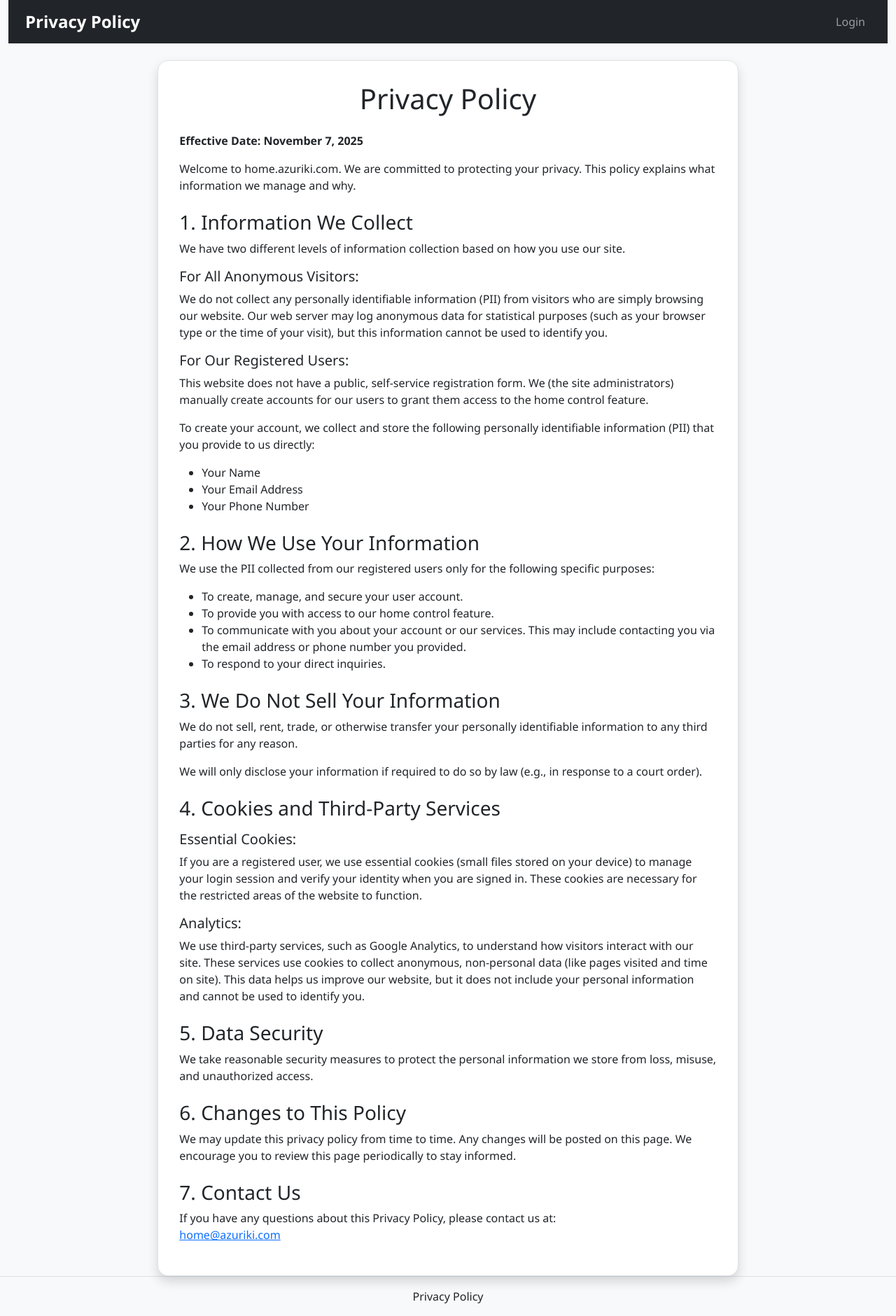
After one commit to ozeltser/garage, a Flask app: page /privacy-policy in a window 1280 px wide. The commit adds this page. Shown: the whole page at 70% size. Run offline with Flask 3, Linux system fonts and the light colour scheme; parts of the project's set-up code (start-up, migrations or seed data) failed here and were passed over; some libraries are stand-ins or nearby versions.

Commit message:
Add privacy policy page with footer link on all pages (#46)
* Initial plan

* Add privacy policy page and footer link

Co-authored-by: ozeltser <37007805+ozeltser@users.noreply.github.com>

---------

Co-authored-by: copilot-swe-agent[bot] <198982749+Copilot@users.noreply.github.com>
Co-authored-by: ozeltser <37007805+ozeltser@users.noreply.github.com>

```diff
--- a/app.py
+++ b/app.py
@@ -400,6 +400,11 @@ def admin_change_password(username):
 
     return render_template('change_password.html', user=user_data)
 
+@app.route('/privacy-policy')
+def privacy_policy():
+    """Display privacy policy page."""
+    return render_template('privacy_policy.html')
+
 if __name__ == '__main__':
     host = os.getenv('APP_HOST', '0.0.0.0')
     port = int(os.getenv('APP_PORT', 5000))
--- a/static/css/style.css
+++ b/static/css/style.css
@@ -69,6 +69,31 @@ body {
     color: var(--text-color);
     font-family: 'Segoe UI', Tahoma, Geneva, Verdana, sans-serif;
     transition: background-color 0.3s ease, color 0.3s ease;
+    min-height: 100vh;
+    display: flex;
+    flex-direction: column;
+}
+
+html {
+    height: 100%;
+}
+
+.container-fluid {
+    flex: 1 0 auto;
+}
+
+.footer {
+    flex-shrink: 0;
+    background-color: var(--output-bg);
+    border-top: 1px solid var(--card-border);
+}
+
+.footer a {
+    color: var(--text-color);
+}
+
+.footer a:hover {
+    color: var(--form-focus-border);
 }
 
 .card {
--- a/templates/base.html
+++ b/templates/base.html
@@ -8,8 +8,8 @@
     <link rel="stylesheet" href="https://cdn.jsdelivr.net/npm/bootstrap-icons@1.11.1/font/bootstrap-icons.css">
     <link rel="stylesheet" href="{{ url_for('static', filename='css/style.css') }}">
 </head>
-<body>
-    <div class="container-fluid">
+<body class="d-flex flex-column min-vh-100">
+    <div class="container-fluid flex-grow-1">
         {% with messages = get_flashed_messages(with_categories=true) %}
             {% if messages %}
                 {% for category, message in messages %}
@@ -24,6 +24,14 @@
         {% block content %}{% endblock %}
     </div>
 
+    <footer class="footer mt-auto py-3 bg-light">
+        <div class="container text-center">
+            <span class="text-muted">
+                <a href="{{ url_for('privacy_policy') }}" class="text-decoration-none">Privacy Policy</a>
+            </span>
+        </div>
+    </footer>
+
     <script src="https://cdn.jsdelivr.net/npm/bootstrap@5.1.3/dist/js/bootstrap.bundle.min.js"></script>
     <script src="https://cdn.socket.io/4.5.4/socket.io.min.js"></script>
     <script src="{{ url_for('static', filename='js/app.js') }}"></script>
--- /dev/null
+++ b/templates/privacy_policy.html
@@ -0,0 +1,98 @@
+{% extends "base.html" %}
+
+{% block title %}Privacy Policy - Garage App{% endblock %}
+
+{% block content %}
+<div class="row">
+    <div class="col-12">
+        <nav class="navbar navbar-expand-lg navbar-dark bg-dark">
+            <div class="container-fluid">
+                {% if current_user.is_authenticated %}
+                <button id="themeToggle" class="theme-toggle" title="Toggle theme (auto/light/dark)">
+                    ◐
+                </button>
+                {% endif %}
+                <span class="navbar-brand">Privacy Policy</span>
+                {% if current_user.is_authenticated %}
+                <div class="navbar-nav ms-auto">
+                    <a class="nav-link" href="{{ url_for('home') }}">Dashboard</a>
+                    <a class="nav-link" href="{{ url_for('logout') }}">Logout</a>
+                </div>
+                {% else %}
+                <div class="navbar-nav ms-auto">
+                    <a class="nav-link" href="{{ url_for('login') }}">Login</a>
+                </div>
+                {% endif %}
+            </div>
+        </nav>
+    </div>
+</div>
+
+<div class="row justify-content-center mt-4">
+    <div class="col-12 col-md-10 col-lg-8">
+        <div class="card shadow">
+            <div class="card-body">
+                <h1 class="card-title text-center mb-4">Privacy Policy</h1>
+
+                <p><strong>Effective Date: November 7, 2025</strong></p>
+
+                <p>Welcome to home.azuriki.com. We are committed to protecting your privacy. This policy explains what information we manage and why.</p>
+
+                <h3 class="mt-4">1. Information We Collect</h3>
+
+                <p>We have two different levels of information collection based on how you use our site.</p>
+
+                <h5 class="mt-3">For All Anonymous Visitors:</h5>
+                <p>We do not collect any personally identifiable information (PII) from visitors who are simply browsing our website. Our web server may log anonymous data for statistical purposes (such as your browser type or the time of your visit), but this information cannot be used to identify you.</p>
+
+                <h5 class="mt-3">For Our Registered Users:</h5>
+                <p>This website does not have a public, self-service registration form. We (the site administrators) manually create accounts for our users to grant them access to the home control feature.</p>
+
+                <p>To create your account, we collect and store the following personally identifiable information (PII) that you provide to us directly:</p>
+                <ul>
+                    <li>Your Name</li>
+                    <li>Your Email Address</li>
+                    <li>Your Phone Number</li>
+                </ul>
+
+                <h3 class="mt-4">2. How We Use Your Information</h3>
+
+                <p>We use the PII collected from our registered users only for the following specific purposes:</p>
+                <ul>
+                    <li>To create, manage, and secure your user account.</li>
+                    <li>To provide you with access to our home control feature.</li>
+                    <li>To communicate with you about your account or our services. This may include contacting you via the email address or phone number you provided.</li>
+                    <li>To respond to your direct inquiries.</li>
+                </ul>
+
+                <h3 class="mt-4">3. We Do Not Sell Your Information</h3>
+
+                <p>We do not sell, rent, trade, or otherwise transfer your personally identifiable information to any third parties for any reason.</p>
+
+                <p>We will only disclose your information if required to do so by law (e.g., in response to a court order).</p>
+
+                <h3 class="mt-4">4. Cookies and Third-Party Services</h3>
+
+                <h5 class="mt-3">Essential Cookies:</h5>
+                <p>If you are a registered user, we use essential cookies (small files stored on your device) to manage your login session and verify your identity when you are signed in. These cookies are necessary for the restricted areas of the website to function.</p>
+
+                <h5 class="mt-3">Analytics:</h5>
+                <p>We use third-party services, such as Google Analytics, to understand how visitors interact with our site. These services use cookies to collect anonymous, non-personal data (like pages visited and time on site). This data helps us improve our website, but it does not include your personal information and cannot be used to identify you.</p>
+
+                <h3 class="mt-4">5. Data Security</h3>
+
+                <p>We take reasonable security measures to protect the personal information we store from loss, misuse, and unauthorized access.</p>
+
+                <h3 class="mt-4">6. Changes to This Policy</h3>
+
+                <p>We may update this privacy policy from time to time. Any changes will be posted on this page. We encourage you to review this page periodically to stay informed.</p>
+
+                <h3 class="mt-4">7. Contact Us</h3>
+
+                <p>If you have any questions about this Privacy Policy, please contact us at:<br>
+                <a href="mailto:home@azuriki.com">home@azuriki.com</a></p>
+            </div>
+        </div>
+    </div>
+</div>
+{% endblock %}
```
